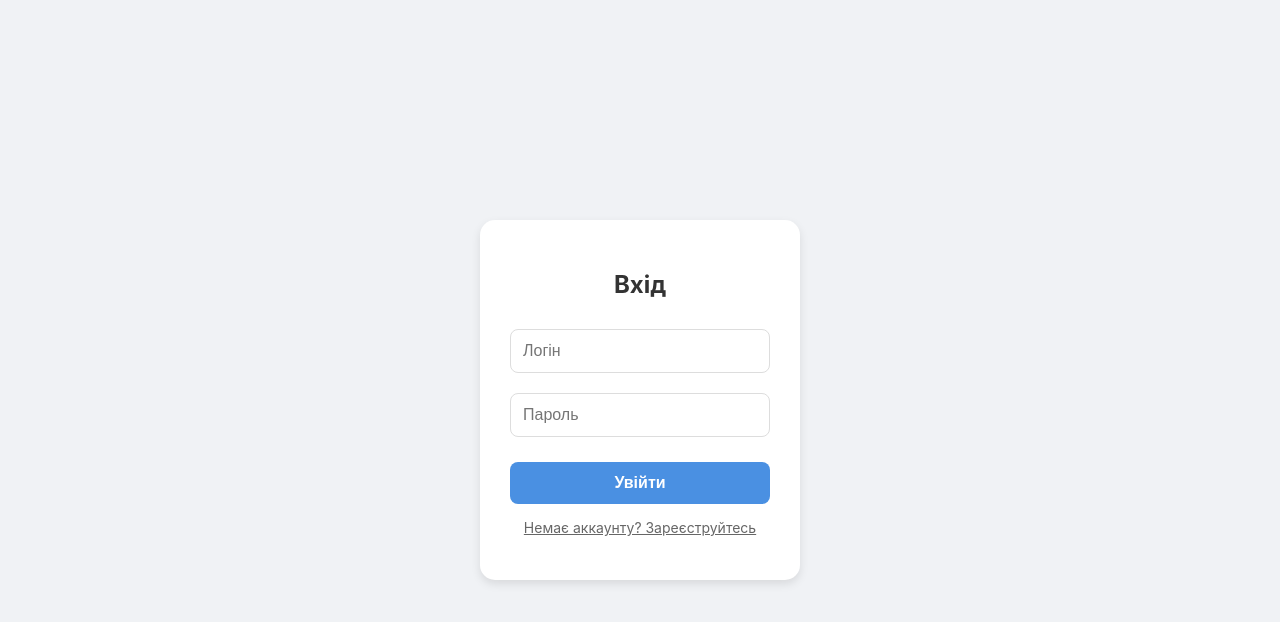
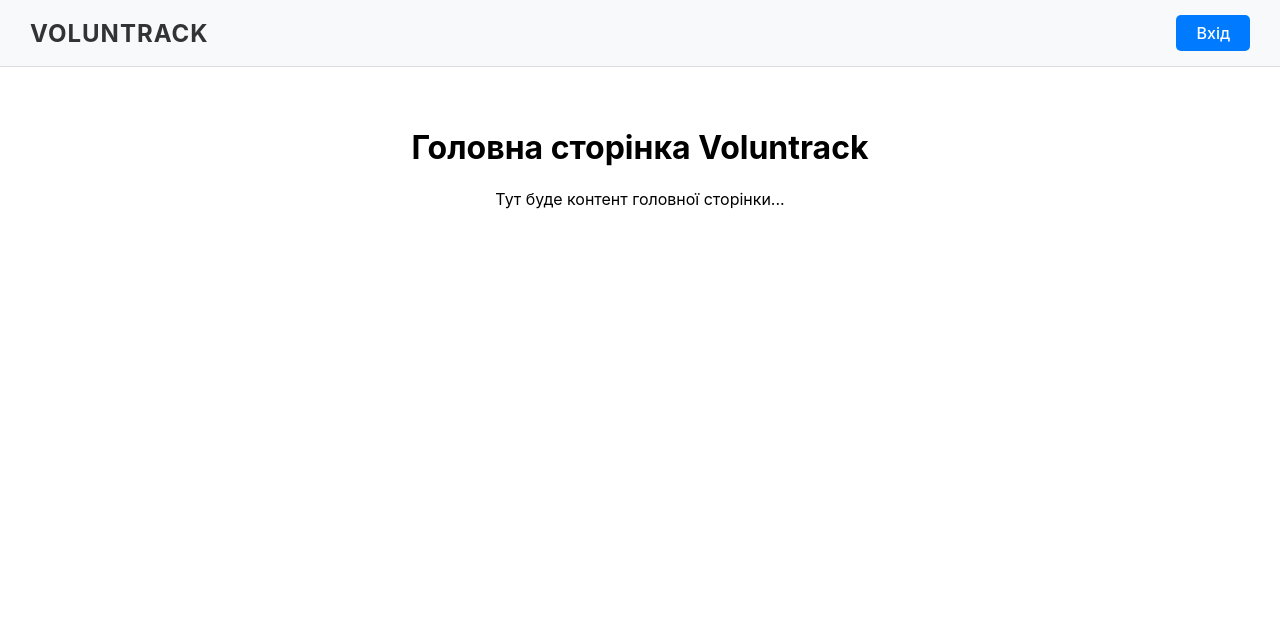
Before and after one commit to danylosten/voluntrack-frontend, a React (Create React App) app: page / in a window 1280 px wide. Shown: the top 622 px of the page. Built offline with nearby package versions, Linux system fonts and the light colour scheme.

Commit message:
Добавив головну сторінку, папки для різних компонентів

```diff
--- a/package.json
+++ b/package.json
@@ -10,6 +10,7 @@
     "@testing-library/user-event": "^13.5.0",
     "react": "^19.2.4",
     "react-dom": "^19.2.4",
+    "react-router-dom": "^7.14.2",
     "react-scripts": "5.0.1",
     "web-vitals": "^2.1.4"
   },
--- a/src/App.js
+++ b/src/App.js
@@ -1,123 +1,17 @@
-import React, { useState } from 'react';
+import React from 'react';
+import { BrowserRouter as Router, Routes, Route } from 'react-router-dom';
+import Home from './pages/Home';
+import Login from './pages/Login';
 
-const CenteredSquareForm = () => {
-  // Хуки стану для полів
-  const [login, setLogin] = useState('');
-  const [password, setPassword] = useState('');
-  const [isRegistering, setIsRegistering] = useState(false); // Стан: вхід чи реєстрація
+function App() {
+  return (
+    <Router>
+      <Routes>
+        <Route path="/" element={<Home />} />
+        <Route path="/login" element={<Login />} />
+      </Routes>
+    </Router>
+  );
+}
 
-  // Обробник відправки форми
-  const handleSubmit = (event) => {
-    event.preventDefault();
-    if (isRegistering) {
-      console.log(`Реєстрація: Логін = ${login}, Пароль = ${password}`);
-      alert(`Користувача ${login} успішно зареєстровано! Тепер увійдіть.`);
-      setIsRegistering(false); // Після реєстрації перемикаємо на вхід
-    } else {
-      console.log(`Вхід: Логін = ${login}, Пароль = ${password}`);
-      alert(`Спроба входу для: ${login}`);
-    }
-  };
-
-  // Стилі (залишаємо ваші, додаємо лише для текстового посилання)
-  const backgroundStyle = {
-    display: 'flex',
-    justifyContent: 'center',
-    alignItems: 'center',
-    minHeight: '100vh',
-    width: '100%',
-    backgroundColor: '#f0f2f5',
-    margin: 0,
-    padding: '20px',
-    boxSizing: 'border-box'
-  };
-
-  const squareStyle = {
-    width: '320px',
-    backgroundColor: '#ffffff',
-    borderRadius: '15px',
-    boxShadow: '0 4px 10px rgba(0, 0, 0, 0.1)',
-    display: 'flex',
-    flexDirection: 'column',
-    justifyContent: 'center',
-    padding: '30px',
-    boxSizing: 'border-box'
-  };
-
-  const inputStyle = {
-    width: '100%',
-    padding: '12px',
-    margin: '10px 0',
-    border: '1px solid #ddd',
-    borderRadius: '8px',
-    fontSize: '16px',
-    boxSizing: 'border-box'
-  };
-
-  const buttonStyle = {
-    width: '100%',
-    padding: '12px',
-    backgroundColor: isRegistering ? '#28a745' : '#4a90e2', // Зелений для реєстрації, синій для входу
-    color: '#ffffff',
-    border: 'none',
-    borderRadius: '8px',
-    fontSize: '16px',
-    fontWeight: 'bold',
-    cursor: 'pointer',
-    marginTop: '15px',
-    transition: 'background-color 0.3s ease'
-  };
-
-  const toggleTextStyle = {
-    textAlign: 'center',
-    marginTop: '15px',
-    fontSize: '14px',
-    color: '#666',
-    cursor: 'pointer',
-    textDecoration: 'underline'
-  };
-
-  return (
-    <div style={backgroundStyle}>
-      <form style={squareStyle} onSubmit={handleSubmit}>
-        <h2 style={{ textAlign: 'center', color: '#333', marginBottom: '20px' }}>
-          {isRegistering ? 'Реєстрація' : 'Вхід'}
-        </h2>
-
-        <input
-          type="text"
-          placeholder="Логін"
-          value={login}
-          onChange={(e) => setLogin(e.target.value)}
-          style={inputStyle}
-          required
-        />
-
-        <input
-          type="password"
-          placeholder="Пароль"
-          value={password}
-          onChange={(e) => setPassword(e.target.value)}
-          style={inputStyle}
-          required
-        />
-
-        <button type="submit" style={buttonStyle}>
-          {isRegistering ? 'Зареєструватися' : 'Увійти'}
-        </button>
-
-        {/* Текст для перемикання станів */}
-        <p
-          style={toggleTextStyle}
-          onClick={() => setIsRegistering(!isRegistering)}
-        >
-          {isRegistering
-            ? 'Вже маєте аккаунт? Увійдіть'
-            : 'Немає аккаунту? Зареєструйтесь'}
-        </p>
-      </form>
-    </div>
-  );
-};
-
-export default CenteredSquareForm;
+export default App;
--- /dev/null
+++ b/src/components/Header.js
@@ -0,0 +1,45 @@
+import React from 'react';
+import { Link } from 'react-router-dom';
+
+function Header() {
+  return (
+    <header style={styles.header}>
+      {/* Link працює як тег <a>, але не перезавантажує сторінку */}
+      <Link to="/" style={styles.logo}>
+        VOLUNTRACK
+      </Link>
+
+      <Link to="/login" style={styles.loginButton}>
+        Вхід
+      </Link>
+    </header>
+  );
+}
+
+const styles = {
+  header: {
+    display: 'flex',
+    justifyContent: 'space-between', // Розсуває елементи по краях
+    alignItems: 'center',
+    padding: '15px 30px',
+    backgroundColor: '#f8f9fa',
+    borderBottom: '1px solid #ddd'
+  },
+  logo: {
+    fontSize: '24px',
+    fontWeight: 'bold',
+    textDecoration: 'none',
+    color: '#333',
+    letterSpacing: '1px'
+  },
+  loginButton: {
+    padding: '8px 20px',
+    backgroundColor: '#007bff',
+    color: 'white',
+    textDecoration: 'none',
+    borderRadius: '5px',
+    fontWeight: '500'
+  }
+};
+
+export default Header;
--- /dev/null
+++ b/src/pages/Home.js
@@ -0,0 +1,16 @@
+import React from 'react';
+import Header from '../components/Header';
+
+function Home() {
+  return (
+    <div>
+      <Header />
+      <main style={{ padding: '40px', textAlign: 'center' }}>
+        <h1>Головна сторінка Voluntrack</h1>
+        <p>Тут буде контент головної сторінки...</p>
+      </main>
+    </div>
+  );
+}
+
+export default Home;
--- /dev/null
+++ b/src/pages/Login.js
@@ -0,0 +1,128 @@
+import React, { useState } from 'react';
+import Header from '../components/Header'; // Імпортуємо нашу шапку
+
+function Login() {
+  // Хуки стану для полів
+  const [login, setLogin] = useState('');
+  const [password, setPassword] = useState('');
+  const [isRegistering, setIsRegistering] = useState(false);
+
+  // Обробник відправки форми
+  const handleSubmit = (event) => {
+    event.preventDefault();
+    if (isRegistering) {
+      console.log(`Реєстрація: Логін = ${login}, Пароль = ${password}`);
+      alert(`Користувача ${login} успішно зареєстровано! Тепер увійдіть.`);
+      setIsRegistering(false);
+    } else {
+      console.log(`Вхід: Логін = ${login}, Пароль = ${password}`);
+      alert(`Спроба входу для: ${login}`);
+    }
+  };
+
+  const backgroundStyle = {
+    display: 'flex',
+    justifyContent: 'center',
+    alignItems: 'center',
+    // Віднімаємо висоту Header, щоб не було зайвого скролу
+    minHeight: 'calc(100vh - 61px)',
+    width: '100%',
+    backgroundColor: '#f0f2f5',
+    margin: 0,
+    padding: '20px',
+    boxSizing: 'border-box'
+  };
+
+  const squareStyle = {
+    width: '320px',
+    backgroundColor: '#ffffff',
+    borderRadius: '15px',
+    boxShadow: '0 4px 10px rgba(0, 0, 0, 0.1)',
+    display: 'flex',
+    flexDirection: 'column',
+    justifyContent: 'center',
+    padding: '30px',
+    boxSizing: 'border-box'
+  };
+
+  const inputStyle = {
+    width: '100%',
+    padding: '12px',
+    margin: '10px 0',
+    border: '1px solid #ddd',
+    borderRadius: '8px',
+    fontSize: '16px',
+    boxSizing: 'border-box'
+  };
+
+  const buttonStyle = {
+    width: '100%',
+    padding: '12px',
+    backgroundColor: isRegistering ? '#28a745' : '#4a90e2',
+    color: '#ffffff',
+    border: 'none',
+    borderRadius: '8px',
+    fontSize: '16px',
+    fontWeight: 'bold',
+    cursor: 'pointer',
+    marginTop: '15px',
+    transition: 'background-color 0.3s ease'
+  };
+
+  const toggleTextStyle = {
+    textAlign: 'center',
+    marginTop: '15px',
+    fontSize: '14px',
+    color: '#666',
+    cursor: 'pointer',
+    textDecoration: 'underline'
+  };
+
+  return (
+    <>
+      {/* Додаємо шапку на сторінку входу */}
+      <Header />
+
+      <div style={backgroundStyle}>
+        <form style={squareStyle} onSubmit={handleSubmit}>
+          <h2 style={{ textAlign: 'center', color: '#333', marginBottom: '20px' }}>
+            {isRegistering ? 'Реєстрація' : 'Вхід'}
+          </h2>
+
+          <input
+            type="text"
+            placeholder="Логін"
+            value={login}
+            onChange={(e) => setLogin(e.target.value)}
+            style={inputStyle}
+            required
+          />
+
+          <input
+            type="password"
+            placeholder="Пароль"
+            value={password}
+            onChange={(e) => setPassword(e.target.value)}
+            style={inputStyle}
+            required
+          />
+
+          <button type="submit" style={buttonStyle}>
+            {isRegistering ? 'Зареєструватися' : 'Увійти'}
+          </button>
+
+          <p
+            style={toggleTextStyle}
+            onClick={() => setIsRegistering(!isRegistering)}
+          >
+            {isRegistering
+              ? 'Вже маєте аккаунт? Увійдіть'
+              : 'Немає аккаунту? Зареєструйтесь'}
+          </p>
+        </form>
+      </div>
+    </>
+  );
+}
+
+export default Login;
```
Also changed, not shown: 1 other file (tests, documents, lock files or other folders). Lines whose indentation alone changed are shown as unchanged.
